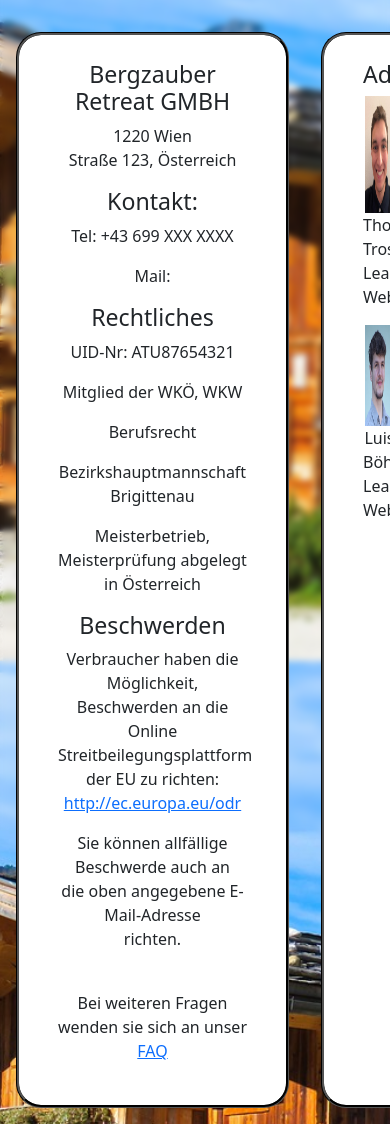
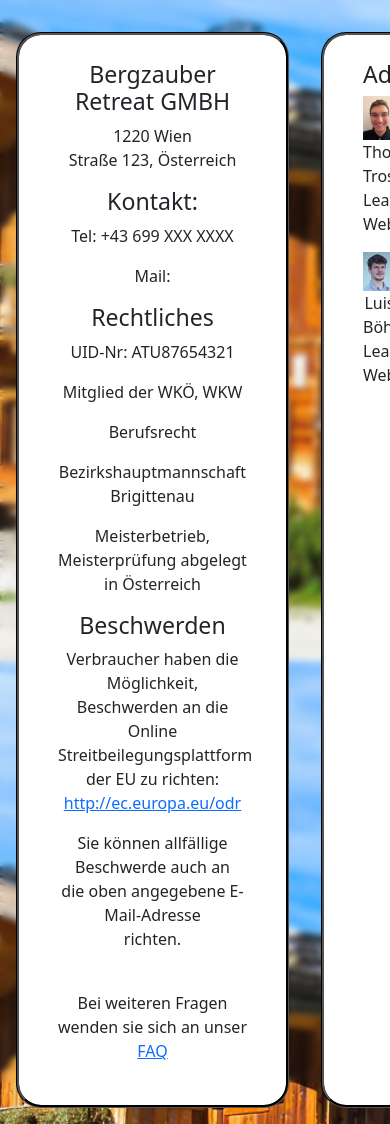
Before and after one commit to ShadyMate/Bergzauber_Retreat, a PHP site: page /webtechnologie/includes/impressum.php in a window 390 px wide; the page is wider, and only the part inside the window is pictured. Shown: the part 183-1307 px from the top of that part. Run offline with PHP 8.4, Linux system fonts and the light colour scheme.

Commit message:
Made impressum.php "responsive"

```diff
--- a/WEB_Hotel_Böhler_Trost/css/stylesheet.css
+++ b/WEB_Hotel_Böhler_Trost/css/stylesheet.css
@@ -8,6 +8,10 @@ h1 {
     display: flex;
     justify-content: center;
     align-items: center;
+}
+.picture{
+    max-height: 100%;
+    max-width: 100%;
 }
 form{
     background-color: white;
@@ -22,7 +26,7 @@ form{
 body {
     margin: 0;
     padding: 0;
-    height: 120vh;
+    height: 100vh;
     background-image: url('../res/img/Hotel.jpg');
     background-size: cover;
     background-attachment: fixed;
--- a/WEB_Hotel_Böhler_Trost/includes/impressum.php
+++ b/WEB_Hotel_Böhler_Trost/includes/impressum.php
@@ -24,6 +24,9 @@ session_start();
       .split{
           display: flex;
           flex-direction: row;
+      }
+      body{
+          height: 150vh;
       }
   </style>
 </head>
@@ -72,9 +75,9 @@ include "nav.php";
     <form class="text-center" id="sidebar">
         <aside>
             <h3>Administration</h3>
-            <img src="../res/img/Thomas.jpg" alt="Thomas Trost" height="35%" width="90%">
+            <img class="picture" src="../res/img/Thomas.jpg" alt="Thomas Trost" height=auto width=auto>
             <p>Thomas Trost<br>Lead Webdevelopment</p>
-            <img src="../res/img/Luis.jpeg" alt="Luis Böhler" height="30%" width="90%">
+            <img class="picture" src="../res/img/Luis.jpeg" alt="Luis Böhler" height=auto width=auto>
             <p>Luis Böhler <br>Lead Webdesign</p>
         </aside>
     </form>
--- a/WEB_Hotel_Böhler_Trost/php/index.php
+++ b/WEB_Hotel_Böhler_Trost/php/index.php
@@ -17,6 +17,11 @@ if (!isset($_SESSION["pword"])) {
 <head>
     <title>Bergzauber Retreat</title>
     <?php include "../includes/header.php"; ?>
+    <style>
+        body {
+            height: 120vh;
+        }
+    </style>
 </head>
 <header>
     <h1 class="maintitle">Bergzauber Retreat</h1>
```
